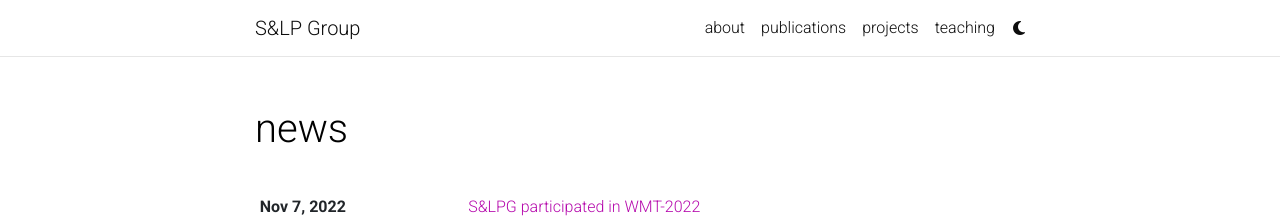
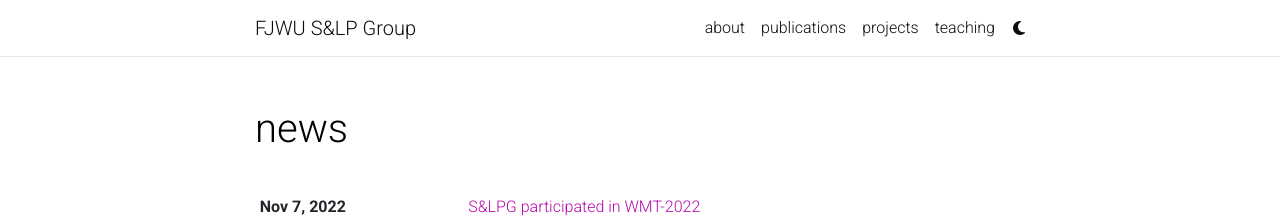
Before and after one commit to slpg-fjwu/github.io, a Jekyll site: the page built from news.html, in a window 1280 px wide. Shown: the top 218 px of the page. Built offline with Jekyll 4.4.1, drawn with Linux system fonts in a browser that asks for light colours; comment, search, counter and statistics services are not loaded; a style sheet for code colours, icons or effects is not loaded.

Commit message:
Update _config.yml

```diff
--- a/_config.yml
+++ b/_config.yml
@@ -2,7 +2,7 @@
 # Site settings
 # -----------------------------------------------------------------------------
 
-title: S&LP Group  # the website title (if blank, full name will be used instead)
+title: FJWU S&LP Group  # the website title (if blank, full name will be used instead)
 first_name: S&LP
 middle_name:
 last_name: Group
```
